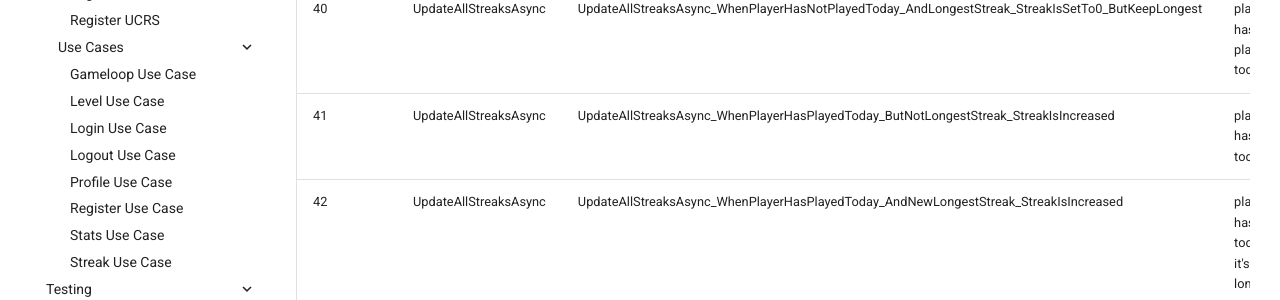
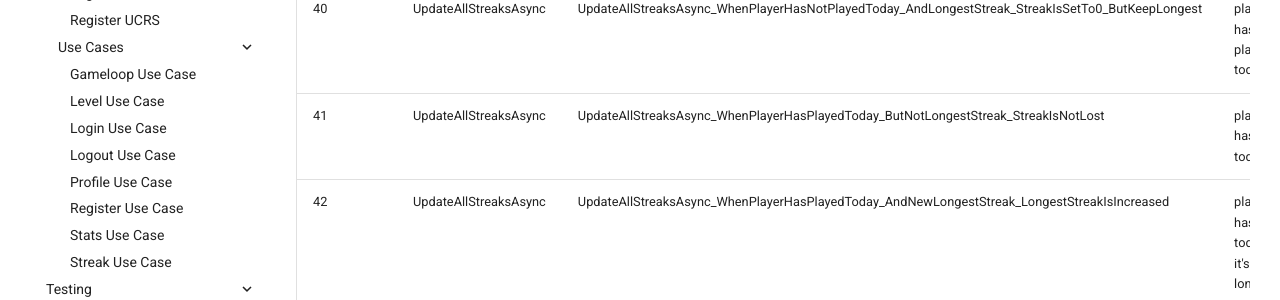
Before and after one commit to CUMGroup/AMOGUS, an MkDocs documentation site: the page built from docs/Developer Docs/Testing/Testplan.md, in a window 1280 px wide and 900 px high, scrolled down 4994 px. Shown: the part 152-452 px from the top of the window. Built offline with MkDocs 1.6.1 and Material for MkDocs 9.7.7, drawn with Linux system fonts in a browser that asks for light colours; comment, search, counter and statistics services are not loaded; some of the changed text lies outside the part shown.

```diff
--- a/docs/Developer Docs/Testing/Testplan.md
+++ b/docs/Developer Docs/Testing/Testplan.md
@@ -119,9 +119,9 @@ Github Actions will show the amount of tests passed and failed per pull request.
 | 38  | ReadStreakAsync | ReadStreakAsync_WhenGivenAUserId_AndUserHasStats_ReturnsCurrentStreak | valid userid with stats | Successful result and current streak |
 | 39   | UpdateAllStreaksAsync | UpdateAllStreaksAsync_WhenPlayerHasNotPlayedToday_AndNotLongestStreak_StreakIsSetTo0 | player that hasn't played today | streak set to 0 |
 | 40   | UpdateAllStreaksAsync | UpdateAllStreaksAsync_WhenPlayerHasNotPlayedToday_AndLongestStreak_StreakIsSetTo0_ButKeepLongest | player that hasn't played today | streak set to 0 and longest streak kept |
-| 41   | UpdateAllStreaksAsync | UpdateAllStreaksAsync_WhenPlayerHasPlayedToday_ButNotLongestStreak_StreakIsIncreased | player that has played today | streak increased |
-| 42   | UpdateAllStreaksAsync | UpdateAllStreaksAsync_WhenPlayerHasPlayedToday_AndNewLongestStreak_StreakIsIncreased | player that has played today and it's the lonngest streak | current and longest streak are increased |
-| 43   | UpdateAllStreaksAsync | UpdateAllStreaksAsync_StreaksOfAllPlayersAreUpdated | multiple players that have played today | all streaks increased successfully |
+| 41   | UpdateAllStreaksAsync | UpdateAllStreaksAsync_WhenPlayerHasPlayedToday_ButNotLongestStreak_StreakIsNotLost | player that has played today | streak is kept |
+| 42   | UpdateAllStreaksAsync | UpdateAllStreaksAsync_WhenPlayerHasPlayedToday_AndNewLongestStreak_LongestStreakIsIncreased | player that has played today and it's the new lonngest streak | longest streak are increased |
+| 43   | UpdateAllStreaksAsync | UpdateAllStreaksAsync_StreaksOfAllPlayersAreUpdated | multiple players that have played today | all streaks updated successfully |
 
 #### StatsService
 
```
Also changed, not shown: other parts of docs/Developer Docs/Testing/Testplan.md (+2 -0 lines).
